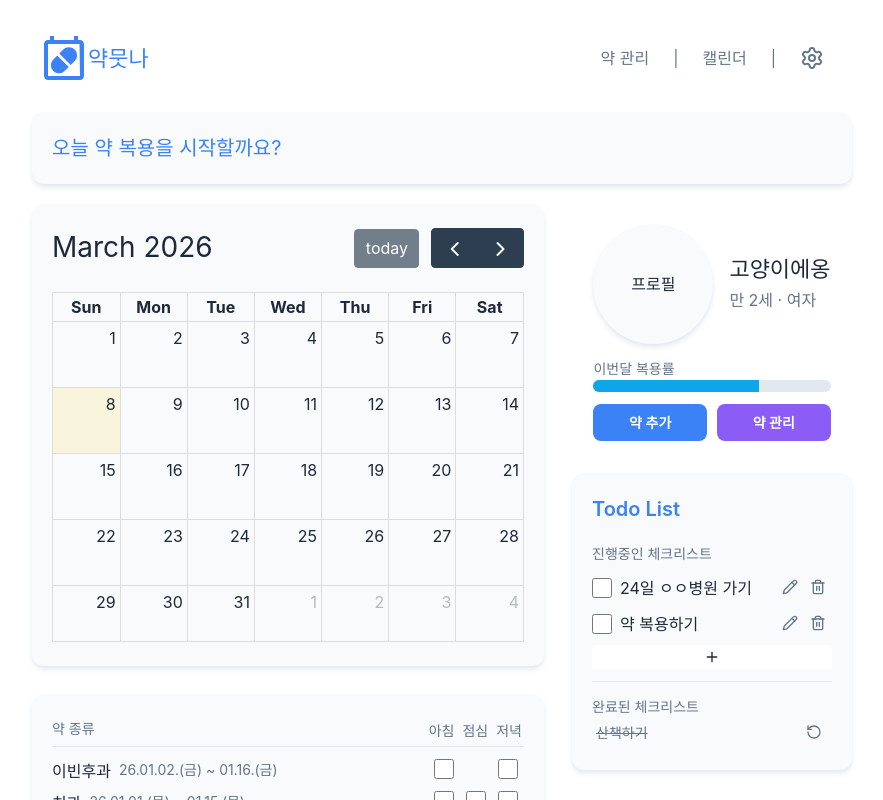
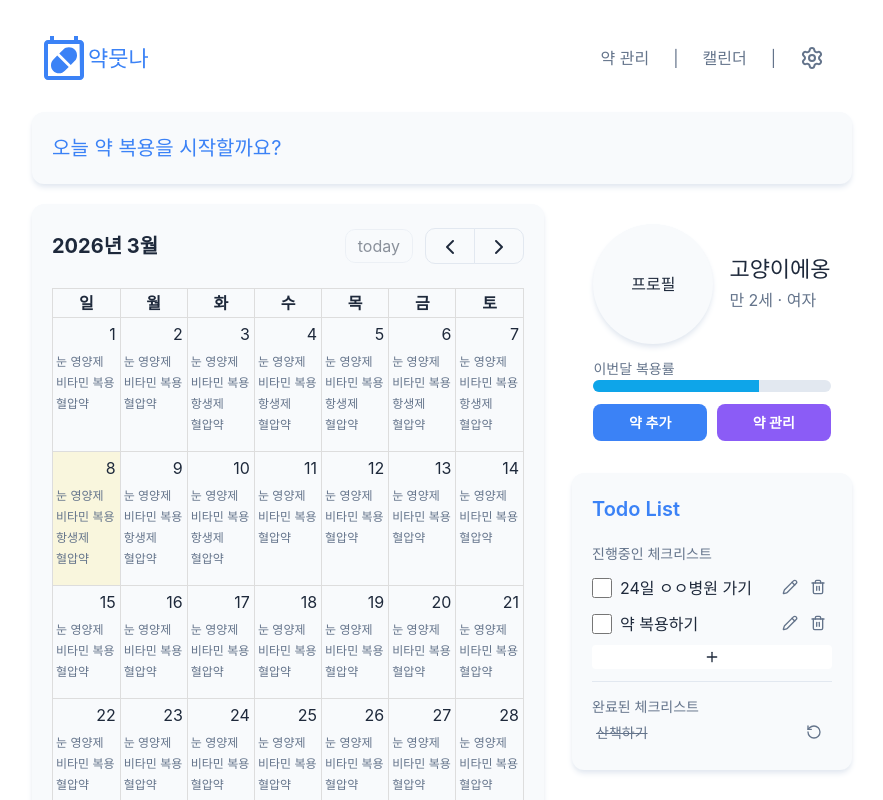
Before and after one commit to wnduddlekd/medicine, a React (Vite) app: page /home in a window 1280 px wide. Shown: the top 800 px of the page, without its empty margins (198-1081 px from the left). Built offline with nearby package versions, Linux system fonts and the light colour scheme; a web font is replaced by a local one.

Commit message:
feat: 캘린더 구현

```diff
--- a/src/components/Home/Calender.jsx
+++ b/src/components/Home/Calender.jsx
@@ -1,8 +1,29 @@
 import FullCalendar from '@fullcalendar/react';
 import dayGridPlugin from '@fullcalendar/daygrid';
 import interactionPlugin from '@fullcalendar/interaction';
+import { medicines } from '@/Mocks/medsMock.js';
 
 export default function Calendar() {
+  const createCalendarEvents = () => {
+    const events = [];
+
+    medicines.forEach((medicine) => {
+      const current = new Date(medicine.startDate);
+      const end = new Date(medicine.endDate);
+
+      while (current <= end) {
+        events.push({
+          title: medicine.title,
+          date: current.toISOString().split('T')[0],
+          extendedProps: medicine,
+        });
+
+        current.setDate(current.getDate() + 1);
+      }
+    });
+
+    return events;
+  };
   function handleDateClick(info) {
     console.log(info.dateStr);
   }
@@ -12,7 +33,12 @@ export default function Calendar() {
         plugins={[dayGridPlugin, interactionPlugin]}
         initialView="dayGridMonth"
         dateClick={handleDateClick}
-        editable={true}
+        events={createCalendarEvents()}
+        locale="ko"
+        dayCellContent={(arg) => {
+          return arg.date.getDate();
+        }}
+        height="auto"
       />
     </div>
   );
--- a/src/components/Home/DoseCheck.jsx
+++ b/src/components/Home/TimeCheck.jsx
@@ -1,8 +1,10 @@
-import { medicines } from '@/Mocks/medicationMock.js';
+import { medicines } from '@/Mocks/medsMock.js';
+import { getTodayMedicines } from '@/utils/medicineUtils';
 
 export default function DoseCheck() {
+  const todayMedicines = getTodayMedicines(medicines);
   return (
-    <div className="card-base space-y-1 min-h-67">
+    <div className="card-base space-y-1">
       <div className="flex justify-between">
         <small>약 종류</small>
         <div className="space-x-2 mx-0.5">
@@ -13,8 +15,8 @@ export default function DoseCheck() {
       </div>
       <hr className="border-0 h-px bg-base-300" />
       <div className="space-y-1.5 my-3">
-        {medicines.map((m) => (
-          <CheckItem key={m.id} medicine={m} />
+        {todayMedicines.map((medicine) => (
+          <CheckItem key={medicine.id} medicine={medicine} />
         ))}
       </div>
     </div>
@@ -25,12 +27,14 @@ function CheckItem({ medicine }) {
   return (
     <div className="flex justify-between">
       <div className="flex gap-2">
-        <p>{medicine.name}</p>
-        <small>{medicine.date}</small>
+        <p>{medicine.title}</p>
+        <small>
+          {medicine.startDate} ~ {medicine.endDate}
+        </small>
       </div>
       <div className="flex">
-        {Object.entries(medicine.meals).map(([mealName, taken]) => (
-          <div key={mealName}>
+        {Object.entries(medicine.times).map(([timeName, taken]) => (
+          <div key={timeName}>
             {taken ? (
               <input type="checkbox" className="check-base mx-1.5" />
             ) : (
--- a/src/index.css
+++ b/src/index.css
@@ -193,3 +193,61 @@
     @apply text-small leading-body font-normal text-neutral;
   }
 }
+
+.fc .fc-toolbar-title {
+  font-size: 20px;
+  font-weight: 700;
+  color: var(--base-content);
+}
+.fc .fc-col-header-cell {
+  background: var(--base-200);
+}
+
+.fc .fc-h-event {
+  background: transparent !important;
+  border: none !important;
+}
+
+.fc .fc-daygrid-event {
+  background: transparent !important;
+  border: none !important;
+}
+
+.fc .fc-event-main,
+.fc .fc-event-title {
+  color: var(--neutral) !important;
+}
+
+.fc .fc-event {
+  box-shadow: none !important;
+  padding: 0 !important;
+  font-size: 12px;
+}
+
+.fc .fc-button {
+  background: transparent !important;
+  border: 1px solid var(--base-300) !important;
+  color: var(--base-content) !important;
+  box-shadow: none !important;
+  border-radius: 10px;
+  padding: 4px 12px;
+  transition: all 0.2s ease;
+  font-size: 16px;
+}
+
+.fc .fc-button:hover {
+  background: var(--base-200) !important;
+  border-color: var(--primary) !important;
+  color: var(--base-content) !important;
+}
+.fc .fc-button:focus,
+.fc .fc-button:active {
+  box-shadow: none !important;
+  outline: none !important;
+}
+.fc .fc-button:disabled {
+  opacity: 0.5;
+}
+.fc .fc-scroller {
+  overflow: hidden !important;
+}
--- a/src/pages/Home.jsx
+++ b/src/pages/Home.jsx
@@ -1,5 +1,5 @@
 import DailyDoseFeedback from '../components/Home/DailyDoseFeedback';
-import DoseCheck from '../components/Home/DoseCheck.jsx';
+import TimeCheck from '../components/Home/TimeCheck.jsx';
 import Calender from '../components/Home/Calender.jsx';
 import TodoList from '../components/Home/TodoList.jsx';
 import UserInfo from '../components/Home/UserInfo.jsx';
@@ -15,7 +15,7 @@ export default function Main() {
       </div>
       <div className="flex gap-7">
         <div className="w-full space-y-7">
-          <Calender /> <DoseCheck />
+          <Calender /> <TimeCheck />
         </div>
         <div className="hidden md:flex flex-col gap-3 max-w-70 w-full mx-auto items-center">
           <UserInfo />
--- /dev/null
+++ b/src/utils/medicineUtils.js
@@ -0,0 +1,14 @@
+export const getTodayMedicines = (medicines) => {
+  const today = new Date();
+  today.setHours(0, 0, 0, 0);
+
+  return medicines.filter((medicine) => {
+    const start = new Date(medicine.startDate);
+    const end = new Date(medicine.endDate);
+
+    start.setHours(0, 0, 0, 0);
+    end.setHours(0, 0, 0, 0);
+
+    return today >= start && today <= end;
+  });
+};
```
